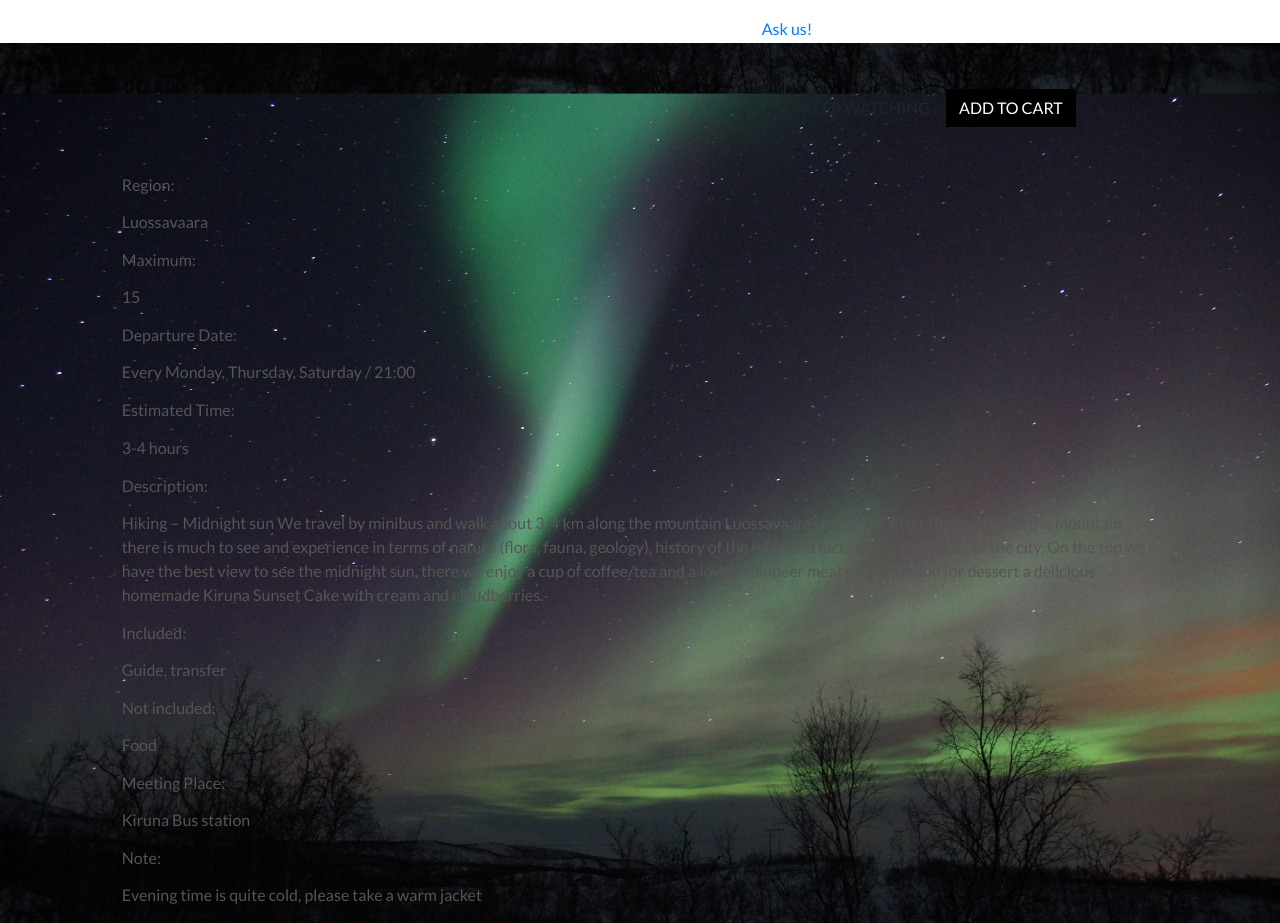
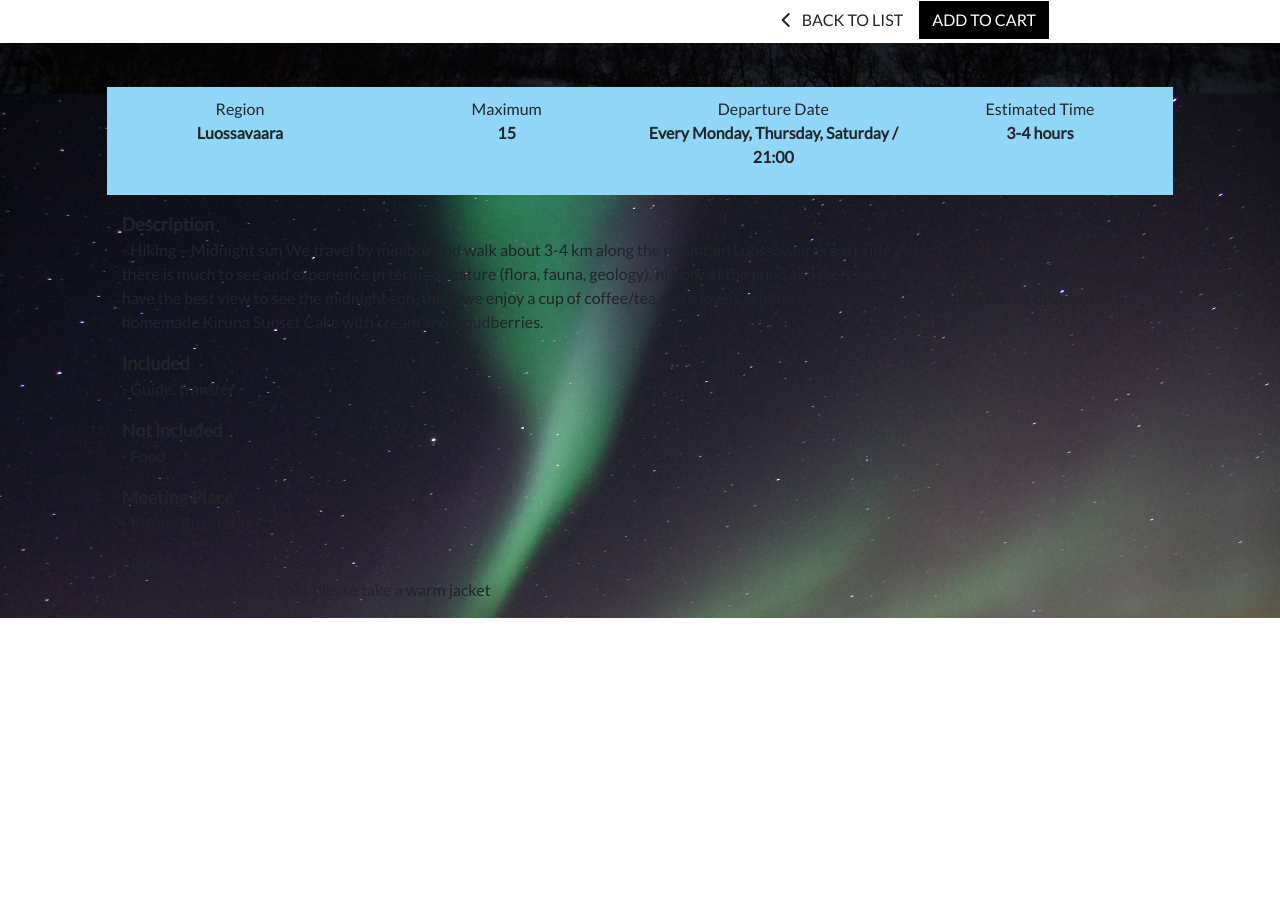
Before and after one commit to ss00831/milestone4, a Django app: page /tourprograms/1 in a window 1280 px wide. Shown: the part 757-1680 px from the top of the page. After the commit the page ends 1375 px from the top, so only its background shows below. Run offline with Django 3.2, Linux system fonts and the light colour scheme; data comes from the database, SQL or seed files in the repository; parts of the project's set-up code (start-up, migrations or seed data) failed here and were passed over; some libraries are stand-ins or nearby versions.

Commit message:
Modified CSS

```diff
--- a/checkout/templates/checkout/checkout_success.html
+++ b/checkout/templates/checkout/checkout_success.html
@@ -39,7 +39,7 @@
                             <p class="mb-0 text-black font-weight-bold">Order Number</p>
                         </div>
                         <div class="col-12 col-md-8 text-md-right">
-                            <p class="mb-0">{{ order.order_number }}</p>
+                            <p class="mb-0 order-number">{{ order.order_number }}</p>
                         </div>
                     </div>
 
@@ -142,7 +142,7 @@
             <div class="col-12 col-lg-5">
                 Don't forget our present!
                 <br>
-                You have paid more than {{ gift_event }} SEK, you can get a gift.
+                You have paid more than {{ gift_event }} SEK, you can get our event gift.
             </div>
             {% endif %}
         </div>
--- a/static/css/base.css
+++ b/static/css/base.css
@@ -55,6 +55,20 @@ body {
     min-width: 260px;
 }
 
+.small-info{
+    background:#92d6f7;
+    padding: 0.625rem 0;
+    margin-bottom: 1rem;
+}
+
+.form-group {
+    margin-bottom: .5rem;
+}
+
+.detail_item{
+    margin-bottom: .25rem;
+}
+
 .btn-black {
     background: black;
     color: white;
@@ -112,10 +130,18 @@ body {
     background:#045e19;
 }
 
-
-
 #contact-link{
     background:#ebaecf
+}
+
+.detail_item{
+    font-weight: 600;
+    font-size: 1.125rem;
+}
+
+.detail_item > p{
+    font-weight: 400;
+    font-size: 1rem;
 }
 
 .btt-button {
--- a/templates/base.html
+++ b/templates/base.html
@@ -49,7 +49,7 @@
                     <h2 class="logo-font text-black my-0"><i class="fas fa-igloo"></i><strong> Lapland</strong><br>in Sweden <i class="fas fa-sleigh"></i></h2>
                 </a>
             </div>
-            <div class="col-12 col-lg-6 my-auto py-1 py-lg-0">
+            <div class="col-12 col-lg-5 my-auto py-1 py-lg-0">
                 <form method="GET" action="{% url 'tourprograms' %}">
                     <div class="input-group w-100">
                         <input class="form-control border border-black rounded-0" type="text" name="q" placeholder="Search our site">
@@ -63,7 +63,7 @@
                     </div>
                 </form>
             </div>
-            <div class="col-12 col-lg-3 my-auto py-1 py-lg-0">
+            <div class="col-12 col-lg-4 my-auto py-1 py-lg-0">
                 <ul class="list-inline list-unstyled text-center text-lg-right my-0">
                     <li class="list-inline-item dropdown">
                         <a class="text-black nav-link" href="#" id="user-options" data-toggle="dropdown" aria-haspopup="true" aria-expanded="false">
--- a/tourprograms/templates/tourprograms/tourprogram_detail.html
+++ b/tourprograms/templates/tourprograms/tourprogram_detail.html
@@ -51,7 +51,7 @@
                         {% csrf_token %}
                         <div class="form-row">
                         <div class="col-12">
-                            <p class="mt-3"><strong>Departure date:</strong></p>
+                            <p class="detail_item"><strong>Departure date:</strong></p>
                             <div class="form-group w-75">
                                 <div class="input-group">
                                     <div class="input-group-text">
@@ -63,7 +63,7 @@
                         </div>
 
                             <div class="col-12">
-                                <p class="mt-3"><strong>Number of Adult:</strong></p>
+                                <p class="detail_item"><strong>Number of Adult:</strong></p>
                                 <div class="form-group w-75">
                                     <div class="input-group">
                                         <div class="input-group-prepend">
@@ -118,8 +118,8 @@
                                 </div>
                             </div>-->
                             {% if tourprogram.maximum < 999 %}
-                            <div class="col-12">
-                                <p class="note-group">More than {{ tourprogram.maximum }} people, please contact us. (Special offer for a group!)</p>
+                            <div class="col-12 note-group">
+                                <p>More than {{ tourprogram.maximum }} people, please contact us. (Special offer for a group!)</p>
                                 <a href="{% url 'contact' %}">Ask us!</a>
                             </div>
                             {% endif %}
@@ -128,7 +128,7 @@
                                     <span class="icon">
                                         <i class="fas fa-chevron-left"></i>
                                     </span>
-                                    <span class="text-uppercase">Keep Watching</span>
+                                    <span class="text-uppercase">Back to list</span>
                                 </a>
                                 <input type="submit" class="btn btn-black rounded-0 text-uppercase mt-5" value="Add to Cart">
                             </div>
@@ -139,30 +139,34 @@
                 </div>
             </div>
             <div class="col-12 col-md-12 col-lg-10 offset-lg-1">
-                <h6>Region:</h6>
-                <p class="mt-3">{{ tourprogram.region }}</p>
-                <h6>Maximum:</h6>
-                {% if tourprogram.maximum == 999 %}
-                <p class="mt-3">No limit</p>
-                {% else %}
-                <p class="mt-3">{{ tourprogram.maximum }}</p>
-                {% endif %}
-                <h6>Departure Date:</h6>
-                <p class="mt-3">{{ tourprogram.departure_date }}</p>
-                <h6>Estimated Time:</h6>
-                <p class="mt-3">{{ tourprogram.estimated_times }}</p>
-                <h6>Description:</h6>
-                <p class="mt-3">{{ tourprogram.description }}</p>
-                <h6>Included:</h6>
-                <p class="mt-3">{{ tourprogram.included }}</p>
-                <h6>Not included:</h6>
-                <p class="mt-3">{{ tourprogram.not_included }}</p>
-                <h6>Meeting Place:</h6>
-                <p class="mt-3">{{ tourprogram.meeting_place }}</p>
-                <h6>Note:</h6>
-                <p class="mt-3">{{ tourprogram.note }}</p>
+                <div class="row">
+                <div class="col-sm-6 col-md-3 text-center small-info" id="program_region">Region <p><strong>{{ tourprogram.region }}</strong></p></div>
+                <div class="col-sm-6 col-md-3 text-center small-info" id="program_maximum">Maximum<p><strong>
+                    {% if tourprogram.maximum == 999 %}
+                        No limit
+                    {% else %}
+                        {{ tourprogram.maximum }}
+                    {% endif %}</strong></p>
+                </div>
+                <div class="col-sm-6 col-md-3 text-center small-info" id="departure_date">Departure Date<p><strong>{{ tourprogram.departure_date }}</strong></p></div>
+                <div class="col-sm-6 col-md-3 text-center small-info" id="est_time">Estimated Time<p><strong>{{ tourprogram.estimated_times }}</strong></p></div>
+                </div>
+                <div class="detail_item">Description
+                    <p> - {{ tourprogram.description }}</p>
+                </div>
+                <div class="detail_item">Included
+                    <p> - {{ tourprogram.included }}</p>
+                </div>
+                <div class="detail_item">Not included
+                    <p> - {{ tourprogram.not_included }}</p>
+                </div>
+                <div class="detail_item">Meeting Place
+                    <p> - {{ tourprogram.meeting_place }}</p>
+                </div>
+                <div class="detail_item">Note
+                    <p> - {{ tourprogram.note }}</p>
+                </div>
             </div>
-
         </div>
     </div>
 {% endblock %}
--- a/tourprograms/templates/tourprograms/tourprograms.html
+++ b/tourprograms/templates/tourprograms/tourprograms.html
@@ -64,12 +64,12 @@
                                 </a>
                                 {% endif %}
                                 <div class="card-body pb-0">
-                                    <p class="mb-0">{{ tourprogram.name }}</p>
+                                    <p class="mb-0"><strong>{{ tourprogram.name }}</strong></p>
                                 </div>
                                 <div class="card-footer bg-white pt-0 border-0 text-left">
                                     <div class="row">
                                         <div class="col">
-                                            <p class="lead mb-0 text-left">Adult: {{ tourprogram.priceadult }} SEK</p>
+                                            <p class="lead mb-0 text-left adult-price">Adult: {{ tourprogram.priceadult }} SEK</p>
                                             <p class="lead mb-0 text-left child-event-old">Child: {{ tourprogram.pricechild }} SEK</p><p class="lead mb-0 text-left font-weight-bold child-event"> <i class="far fa-hand-point-right"></i> free!</p>
                                             {% if tourprogram.category %}
                                             <p class="small mt-1 mb-0">
```
Also changed, not shown: other parts of static/css/base.css (+76 -4 lines), cart/templates/cart/cart.html (+7 -7 lines).
